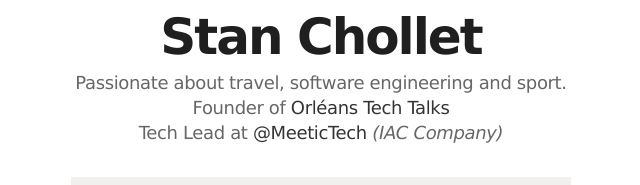
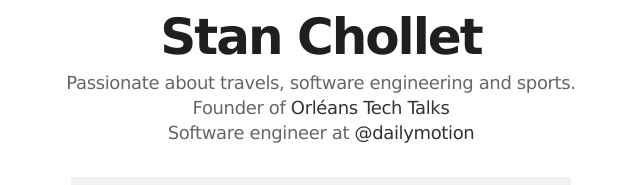
Before and after one commit to tsunammis/tsunammis.github.io, a website: page index.html in a window 1280 px wide. Shown: the part 242-427 px from the top of the page, without its empty margins (319-959 px from the left). Drawn offline with Linux system fonts and the light colour scheme.

Commit message:
change job details from Meetic to Dailymotion

```diff
--- a/index.html
+++ b/index.html
@@ -4,7 +4,7 @@
   <meta charset="UTF-8">
   <title>Stan Chollet</title>
   <meta name="author" content="Stan Chollet">
-  <meta name="description" content="Software engineer at Meetic (IAC Group), passionate about travel, sport and hight tech.">
+  <meta name="description" content="Software engineer at Dailymotion, passionate about travels, sports and hight tech.">
   <meta http-equiv="X-UA-Compatible" content="IE=edge,chrome=1">
   <link rel="stylesheet" href="build/style.css">
   <meta name="viewport" content="width=device-width, initial-scale=1, maximum-scale=1, user-scalable=no">
@@ -18,9 +18,9 @@
         </div>
         <h1 class="displayName">Stan Chollet</h1>
         <p class="headline">
-          Passionate about travel, software engineering and sport.<br>
+          Passionate about travels, software engineering and sports.<br>
           Founder of <a href="http://orleans-tech.com" target="_blank">Orléans Tech Talks</a><br>
-          Tech Lead at <a href="http://twitter.com/MeeticTech" target="_blank" title="Twitter profile for @MeeticTech">@MeeticTech</a> <i>(IAC Company)</i>
+          Software engineer at <a href="http://twitter.com/dailymotion" target="_blank" title="Twitter profile for @dailymotion">@dailymotion</a>
         </p>
       </div>
     </header>
```
